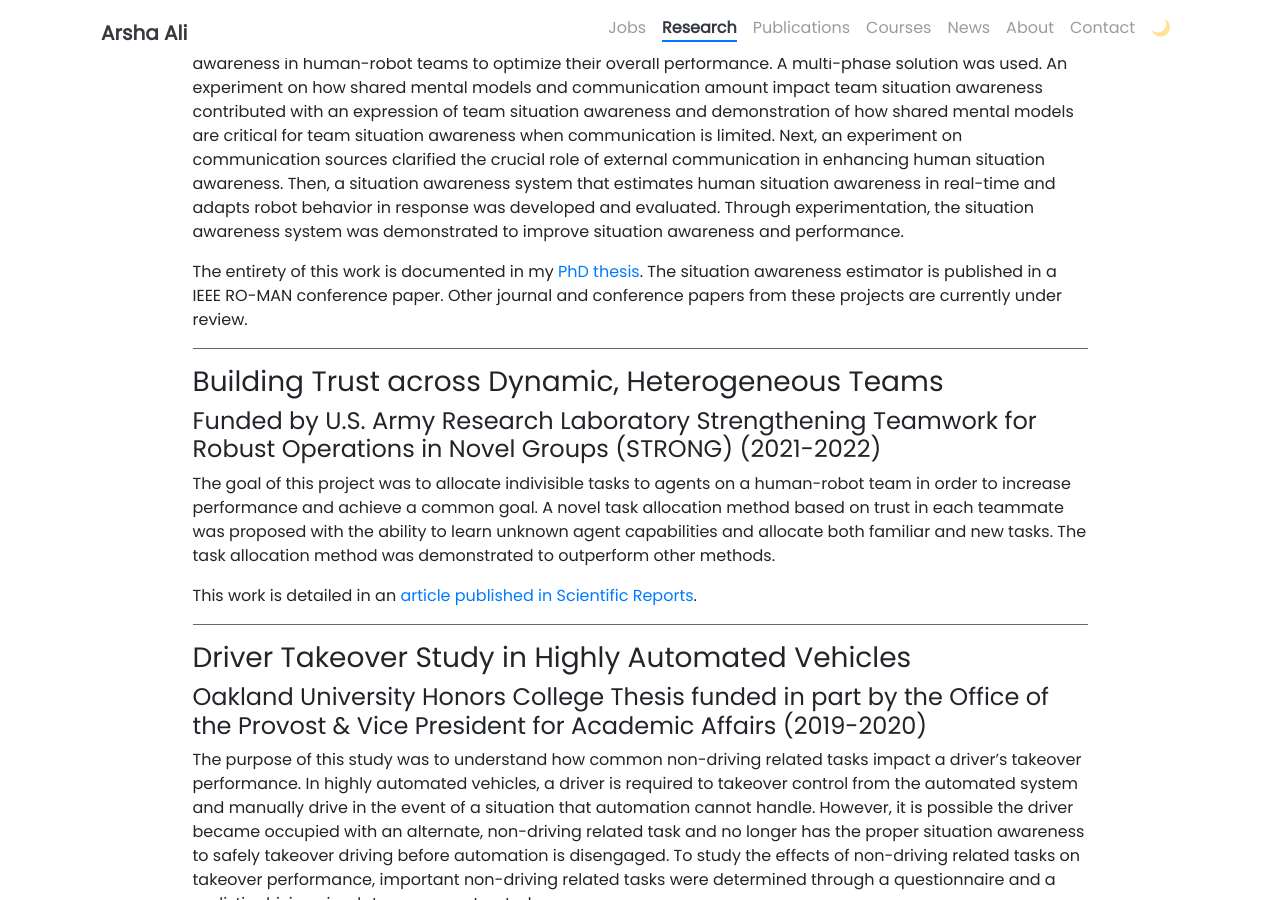
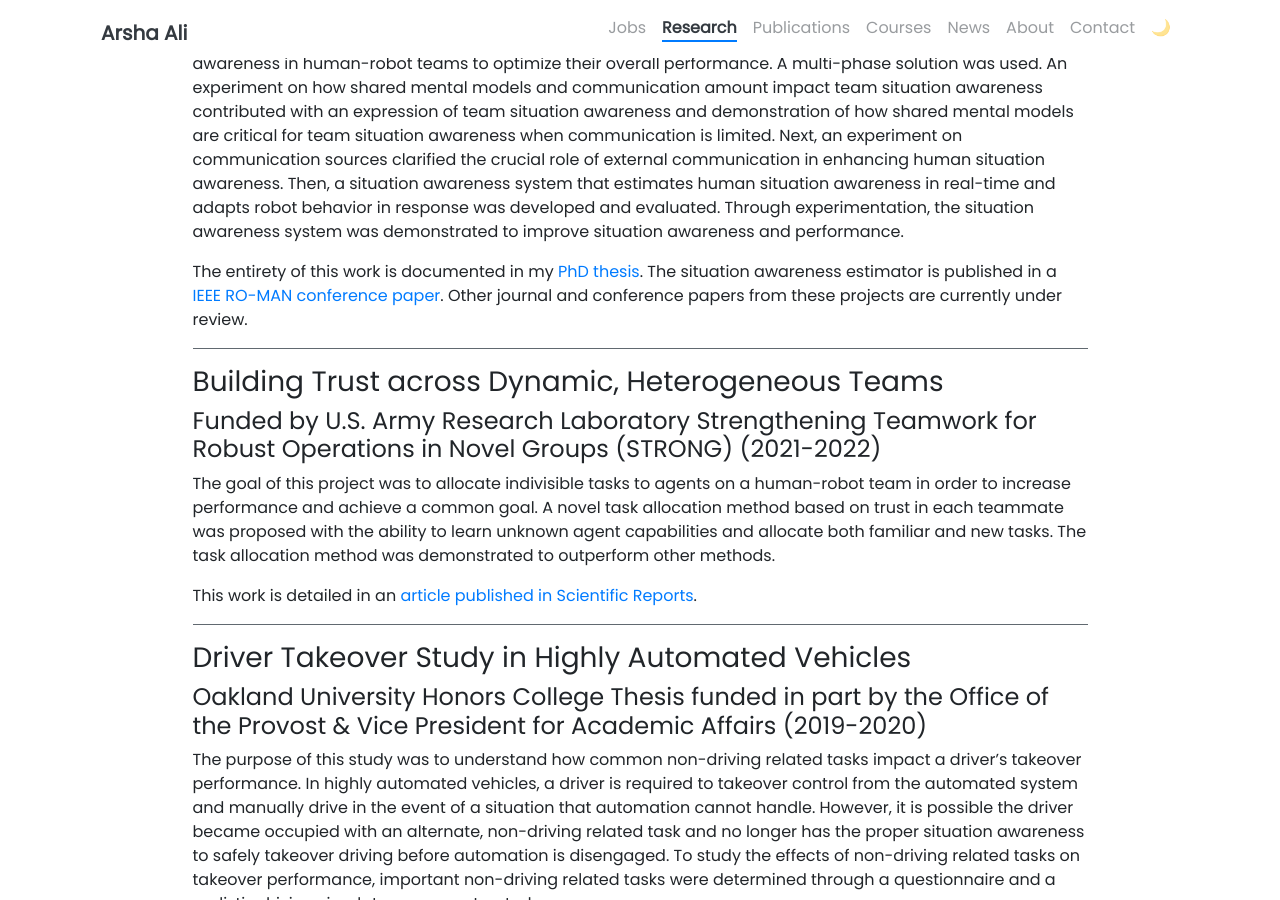
Before and after one commit to arshaali/arshaali.github.io, a Jekyll site: the page built from pages/research.md, in a window 1280 px wide and 900 px high, scrolled down 361 px. Built offline with Jekyll 4.4.1, drawn with Linux system fonts in a browser that asks for light colours; nearby versions of some CDN libraries; part of the change alters nothing that is shown.

```diff
--- a/pages/research.md
+++ b/pages/research.md
@@ -18,7 +18,7 @@ human-robot interaction, human-robot teaming, driver-vehicle interaction, autono
 
 The objective of this research project was to develop methods for estimating and calibrating situation awareness in human-robot teams to optimize their overall performance. A multi-phase solution was used. An experiment on how shared mental models and communication amount impact team situation awareness contributed with an expression of team situation awareness and demonstration of how shared mental models are critical for team situation awareness when communication is limited. Next, an experiment on communication sources clarified the crucial role of external communication in enhancing human situation awareness. Then, a situation awareness system that estimates human situation awareness in real-time and adapts robot behavior in response was developed and evaluated. Through experimentation, the situation awareness system was demonstrated to improve situation awareness and performance.
 
-The entirety of this work is documented in my [PhD thesis](https://deepblue.lib.umich.edu/handle/2027.42/197186). The situation awareness estimator is published in a IEEE RO-MAN conference paper. Other journal and conference papers from these projects are currently under review.
+The entirety of this work is documented in my [PhD thesis](https://deepblue.lib.umich.edu/handle/2027.42/197186). The situation awareness estimator is published in a [IEEE RO-MAN conference paper](https://ieeexplore.ieee.org/document/11217621). Other journal and conference papers from these projects are currently under review.
 
 ---
 
```
